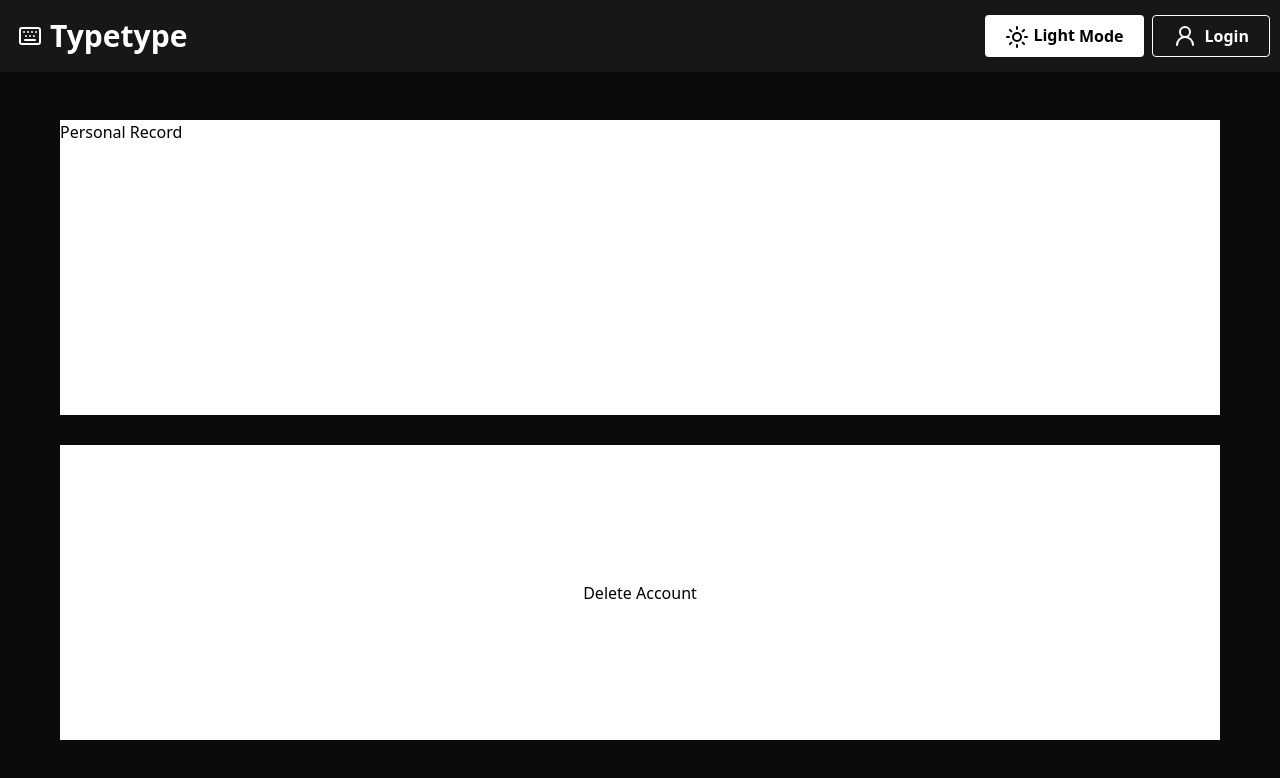
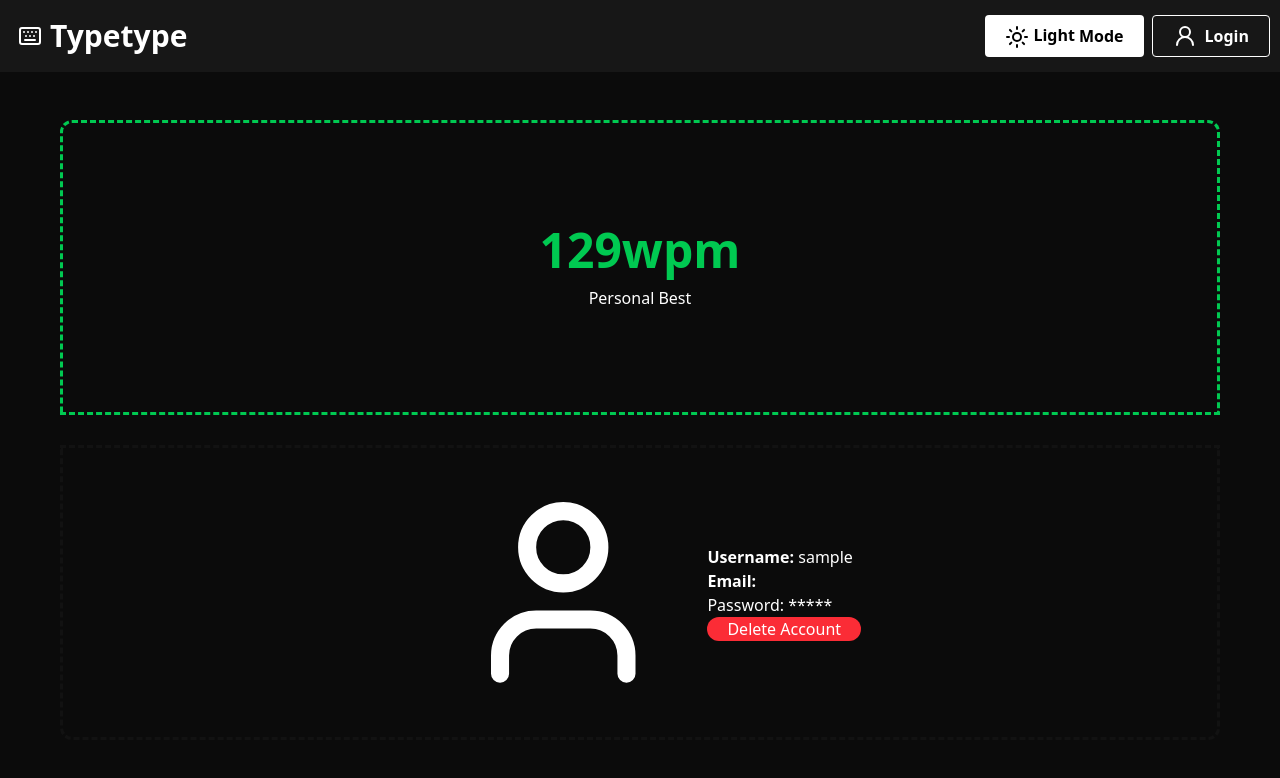
Before and after one commit to AtheoJester23/Typetype, a React (Vite) app: page /Settings in a window 1280 px wide. Shown: the top 778 px of the page. Built offline with nearby package versions, Linux system fonts and the light colour scheme; no server answers; sample sign-in values are in the browser's storage.

Commit message:
style: settings light and dark mode

```diff
--- a/src/components/LoginForm.tsx
+++ b/src/components/LoginForm.tsx
@@ -32,10 +32,12 @@ const LoginForm = () => {
 
             const data = await res.json();
 
-            console.log(data.data.personalRecord)
+            console.log(data)
 
             localStorage.setItem("token", data.token);
             localStorage.setItem("userId", data.data._id);
+            localStorage.setItem("username", data.data.username);
+            localStorage.setItem("email", data.data.email);
 
             console.log("this is userId: ", data.data._id)
             dispatch(setToken(data.token));
@@ -73,7 +75,7 @@ const LoginForm = () => {
             <div className="flex flex-col gap-2">
                 <div className="flex flex-col">
                     <label htmlFor="email" className="text-gray-500">Email: </label>
-                    <input type="text" name="email" id="email" className="border border-gray-500 rounded p-[10px]" placeholder="Enter email address" defaultValue={"atheojester@gmail.com"}/>
+                    <input type="text" name="email" id="email" className="border border-gray-500 rounded p-[10px]" placeholder="Enter email address" defaultValue={"gumanaba2@gmail.com"}/>
                 </div>
                 <div className="flex flex-col">
                     <label htmlFor="password" className="text-gray-500">Password: </label>
--- a/src/components/Navbar.tsx
+++ b/src/components/Navbar.tsx
@@ -5,7 +5,7 @@ import { useDispatch, useSelector } from "react-redux";
 import type { AppDispatch, RootState } from "../state/store";
 import { setToken } from "../state/Token/tokenSlice";
 import { useEffect, useState } from "react";
-import { setLog } from "../state/AuthState/authSlice";
+import { setLog} from "../state/AuthState/authSlice";
 
 const Navbar = () => {
     const {theme, toggleTheme} = useTheme();
@@ -19,9 +19,12 @@ const Navbar = () => {
     const handleLogOut = () => {
         localStorage.removeItem("token");
         localStorage.removeItem("userId");
+        localStorage.removeItem("email");
+        localStorage.removeItem("username");
         setOpen(false)
         navigate("/")
         dispatch(setToken(null));
+        dispatch(setLog("loggedOut"))
     }
 
     const handleSettings = () => {
--- a/src/pages/Settings.tsx
+++ b/src/pages/Settings.tsx
@@ -1,11 +1,33 @@
+import { User } from "lucide-react";
+import { useSelector } from "react-redux";
+import type { RootState } from "../state/store";
+import { useTheme } from "../context/ThemeContext";
+
 const Settings = () => {
+    const {theme}= useTheme();
+    const username = localStorage.getItem("username");
+    const email = localStorage.getItem("email");
+
     return (
         <div className="settingsPage">
-            <div className="bg-white w-full h-full">
-                Personal Record
+            <div className="border border-green-500 border-3 border-dashed rounded-t-xl  w-full h-full flex items-center justify-center text-white">
+                <div className="flex flex-col justify-center items-center gap-3">
+                    <h1 className="text-green-500 font-bold text-5xl">129wpm</h1>
+                    <p className={`${theme == "dark" ? "text-white" : "text-[rgb(23,23,23)]"}`}>Personal Best</p>
+                </div>
             </div>
-            <div className="bg-white w-full h-full flex items-center justify-center">
-                Delete Account
+            <div className={`border ${theme == "light" ? "border-[rgb(172,172,172)]" : "border-[rgb(18,18,18)]"} border-3 flex justify-center items-center border-dashed rounded-b-xl  w-full h-full ${theme == "dark" ? "text-white" : "text-[rgb(23,23,23)]"}`}>
+                <User className="w-[25%] h-[75%]"/>
+                <div className="flex flex-col justify-center items-center">
+                    <div>
+                        <div>
+                            <p><strong>Username: </strong>{username}</p>
+                            <p><strong>Email: </strong>{email}</p>
+                            <label>Password: *****</label>
+                        </div>
+                        <button className="bg-red-500 px-5 rounded-full cursor-pointer w-full">Delete Account</button>
+                    </div>
+                </div>
             </div>
         </div>
     );
--- a/src/state/AuthState/authSlice.ts
+++ b/src/state/AuthState/authSlice.ts
@@ -1,11 +1,11 @@
 import { createSlice } from "@reduxjs/toolkit";
 
 type initialType = {
-    value: "loggedOut" | "pending" | "loggedIn"
+    value: "loggedOut" | "pending" | "loggedIn",
 }
 
-const initialState = {
-    value: "loggedOut"
+const initialState: initialType = {
+    value: "loggedOut",
 }
 
 const authSlice = createSlice({
@@ -14,7 +14,8 @@ const authSlice = createSlice({
     reducers: {
         setLog(state, action){
             state.value = action.payload
-        }
+        },
+
     }
 })
 
```
